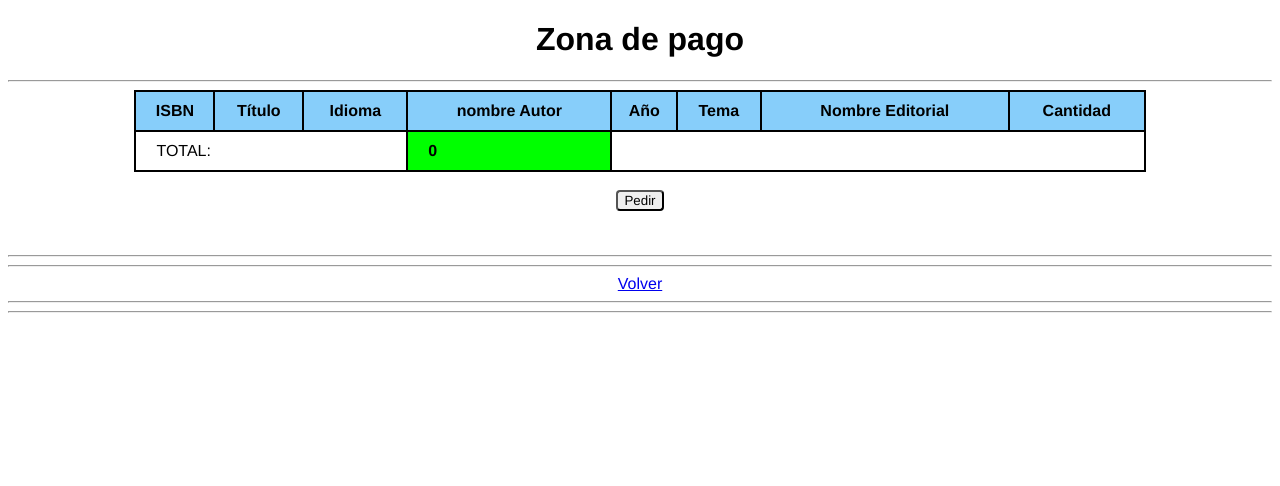
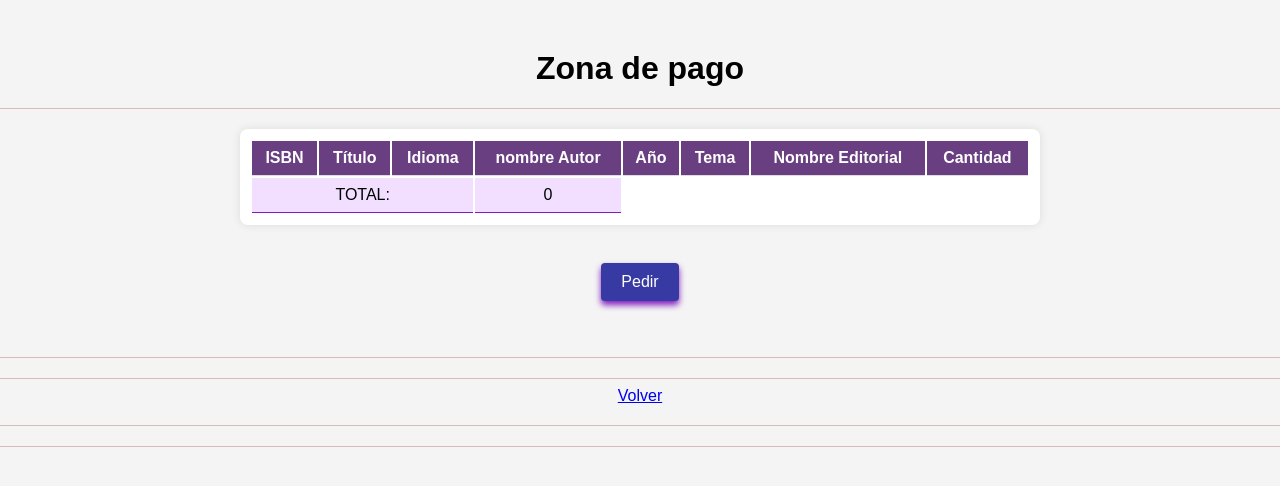
Before and after one commit to larcol01/bibliotecaUniversitario, a PHP site: page /zonaPago.php in a window 1280 px wide. Shown: the top 486 px of the page. Run offline with PHP 8.4, Linux system fonts and the light colour scheme; the visitor is signed in with stand-in values (Sample User, id 1); data that the repository does not hold is empty.

Commit message:
todo el codigo completo falta solo los comentarios

```diff
--- a/menu.php
+++ b/menu.php
@@ -177,7 +177,7 @@ session_start();
                     <input type="submit" value="InsertarLibro" name="enviar" /><br><br>
 
                     <label for="devolver">Devolver libros</label><br><br>
-                    <input type="submit" value="Devolver Libros" name="enviar" /><br><br>
+                    <input type="submit" value="DevolverLibros" name="enviar" /><br><br>
 
                     <?php
                 }
--- a/zonaPago.php
+++ b/zonaPago.php
@@ -9,54 +9,72 @@ and open the template in the editor.
         <meta charset="UTF-8">
         <title>Zona de Pago</title>
         <style>
-            * {
-                font-family: Helvetica, Verdana, sans-serif;
+             body {
+                font-family: Arial, sans-serif;
+                margin: 0;
+                padding: 0;
+                background-color: #f4f4f4;
                 text-align: center;
             }
+            h1 {
+                margin-top: 50px;
+            }
+            table {
 
-            input {
-                border-radius: 4px;
+                margin: 20px auto;
+                width: 800px;
+                background-color: #fff;
+                padding: 10px;
+                border-radius: 8px;
+                box-shadow: 0 0 10px rgba(0, 0, 0, 0.1);
             }
 
-            input:hover {
-                background-color: lightskyblue;
+
+            th, td {
+                text-align: center;
+                padding: 8px;
+                border-bottom: 1px solid #ddd;
+            }
+            th {
+                background-color: #693f82;
+                color: white;
+            }
+            tr:nth-child(even) {
+                background-color: #9b0cfa21;
             }
 
-            table{
-                margin-left: auto;
-                margin-right: auto;
-                width: 80%;
-
+            tr:hover {
+                background-color: rgba(155, 12, 250, 0.13);
             }
-            tr
-            {
-                height: 40px
+             tr td {
+                border-bottom-color: #801cbe;
+            }
+            hr {
+                margin-top: 20px;
+                border: 0;
+                border-top: 1px solid #d9bbbb;
             }
 
-            th {
-                background-color: lightskyblue;
+            .boton{
+                background-color: rgb(55, 58, 162);
+                color: white;
+                padding: 10px 20px;
+                border: none;
+                border-radius: 4px;
+                font-size: 16px;
+                cursor: pointer;
+                transition: background-color 0.3s, transform 0.2s;
+                box-shadow: 0 4px 6px #801cbe;
             }
-
-            td {
-                padding-left: 20px;
-                text-align: left;
+            .boton:hover {
+                background-color: #801cbe;
+                transform: translateY(-2px);
             }
-            table, tr, td,th
-            {
-                border: 2px solid;
-                border-collapse: collapse;
-
+            .boton:active{
+                background-color: rgb(55, 58, 162);
+                transform: translateY(1px);
+                box-shadow: none;
             }
-
-            .checkbox {
-                text-align: center;
-            }
-
-            .total {
-                font-weight: bold;
-                background-color: lime;
-            }
-
 
         </style>
 
@@ -129,7 +147,7 @@ and open the template in the editor.
 
                 <br>
 
-                <input type="submit" name="enviar" value="Pedir">
+                <input type="submit" name="enviar" value="Pedir" class="boton">
             </form>
         <br><br>
 
@@ -141,8 +159,8 @@ and open the template in the editor.
                 $sumatorio;
 
                 /* Obtengo el id del usuario que esta en la sesion */
-                $id_usuario = $_SESSION['id_usuario'];
-                $isbnDelosLibros =  $_REQUEST['isbn'];
+               // $id_usuario = $_SESSION['id_usuario'];
+               // $isbnDelosLibros =  $_REQUEST['isbn'];
 
                 $dia_presente =  date("Y-m-d");
 
```
Also changed, not shown: gestionMenu.php (+70 -0 lines).
